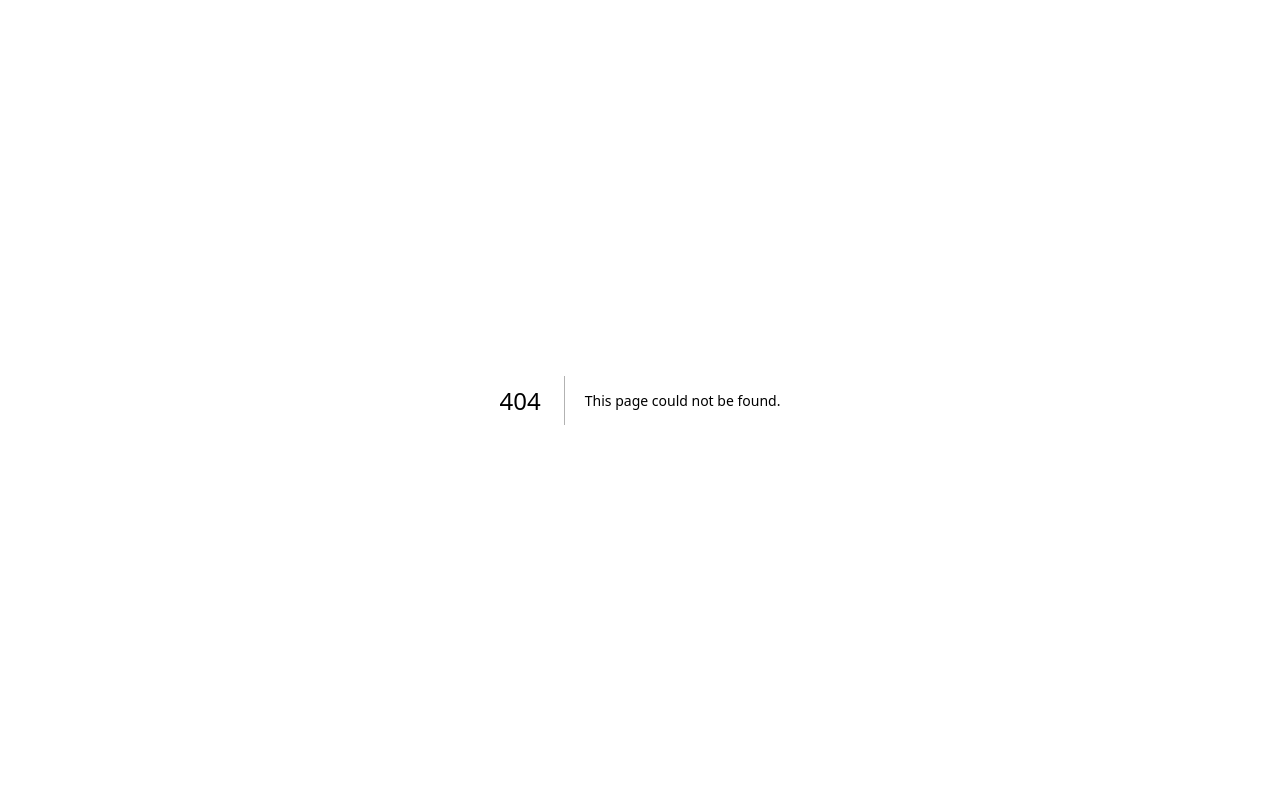
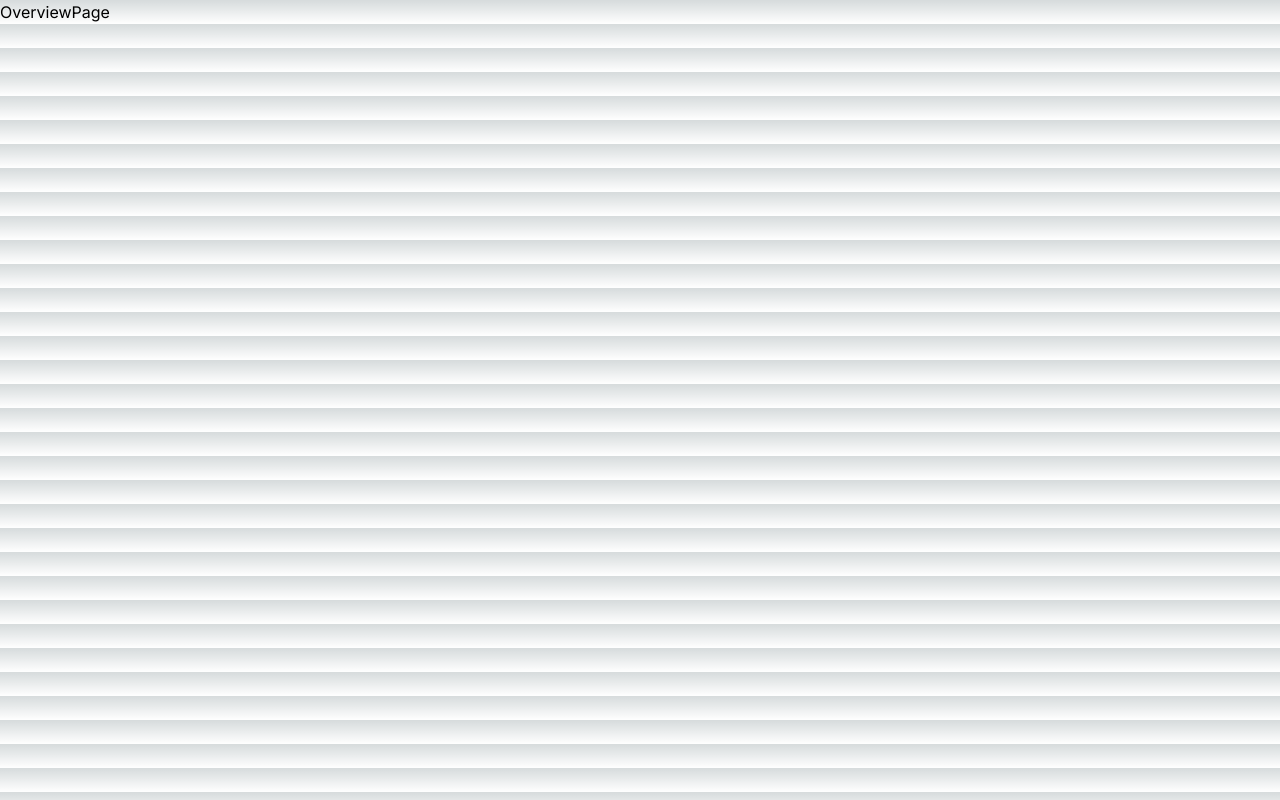
Before and after one commit to nguyentheloc-310101/Irrigation-management-system, a Next.js app: page /dashboard/overview in a window 1280 px wide. Before the commit this address had no page. Built offline with nearby package versions, Linux system fonts and the light colour scheme.

Commit message:
feat(structure): add content of page and api pub/sub

```diff
--- /dev/null
+++ b/src/app/dashboard/overview/page.tsx
@@ -0,0 +1,7 @@
+import React from 'react';
+
+const OverviewPage = () => {
+  return <div>OverviewPage</div>;
+};
+
+export default OverviewPage;
--- /dev/null
+++ b/src/app/dashboard/scheduler/page.tsx
@@ -0,0 +1,7 @@
+import React from 'react';
+
+const SchedulerPage = () => {
+  return <div>SchedulerPage</div>;
+};
+
+export default SchedulerPage;
```
Also changed, not shown: src/app/api/pub-data/route.ts (added), src/app/api/sub-data/route.ts (added).
